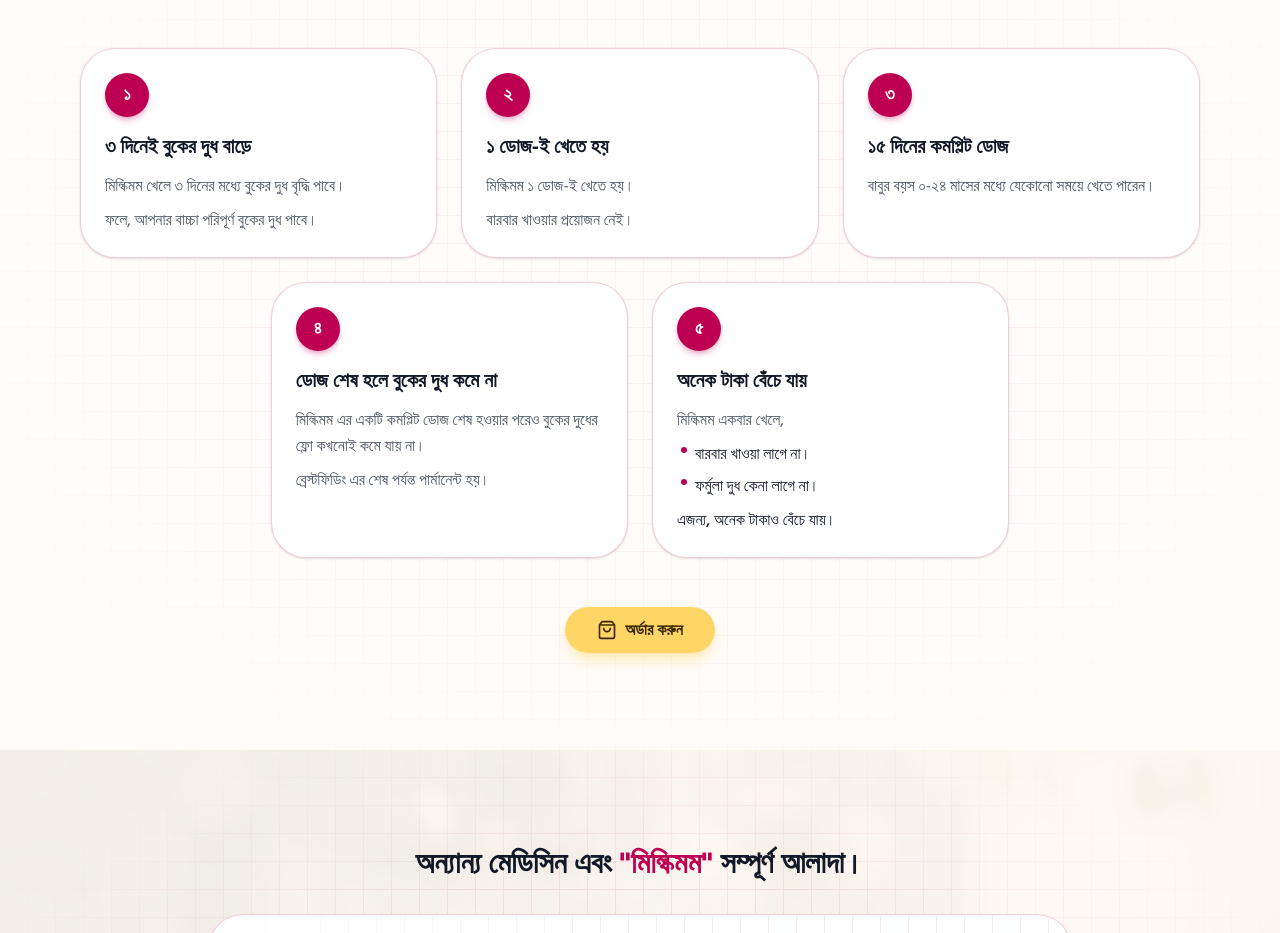
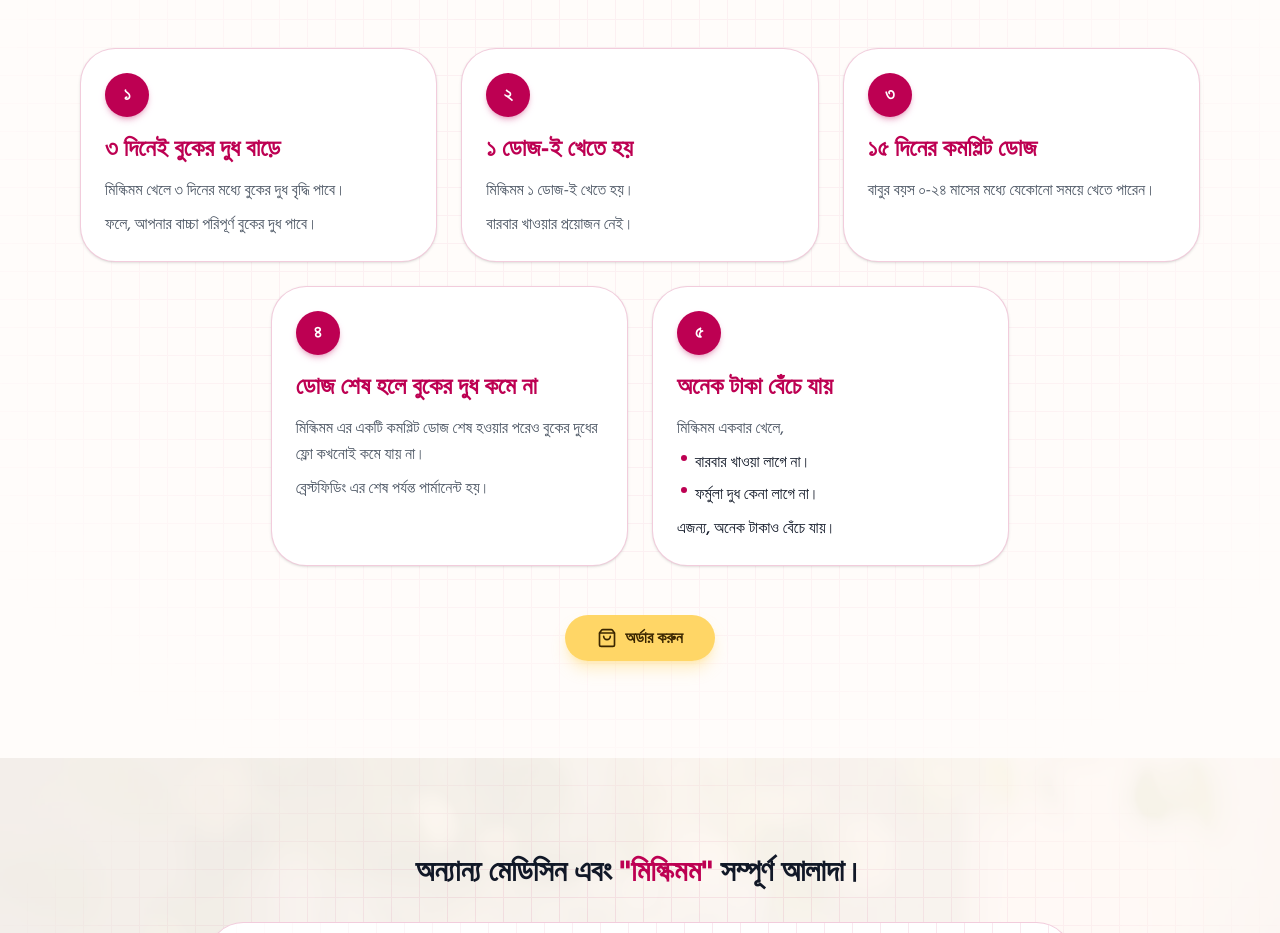
Before and after one commit to MdHasib01/milkimom-nextjs, a Next.js app: page / in a window 1280 px wide. Shown: the part 2143-3076 px from the top of the page. Built offline with nearby package versions, Linux system fonts and the light colour scheme; no server answers.

Commit message:
feat: add specialties-section component to client UI

```diff
--- a/src/components/specialties-section.tsx
+++ b/src/components/specialties-section.tsx
@@ -89,7 +89,7 @@
                     </div>
 
                     {/* Title */}
-                    <h3 className="font-heading text-lg font-bold text-foreground sm:text-xl mb-3">
+                    <h3 className="font-heading text-xl font-extrabold text-primary sm:text-2xl mb-3">
                       {item.title}
                     </h3>
 
```
